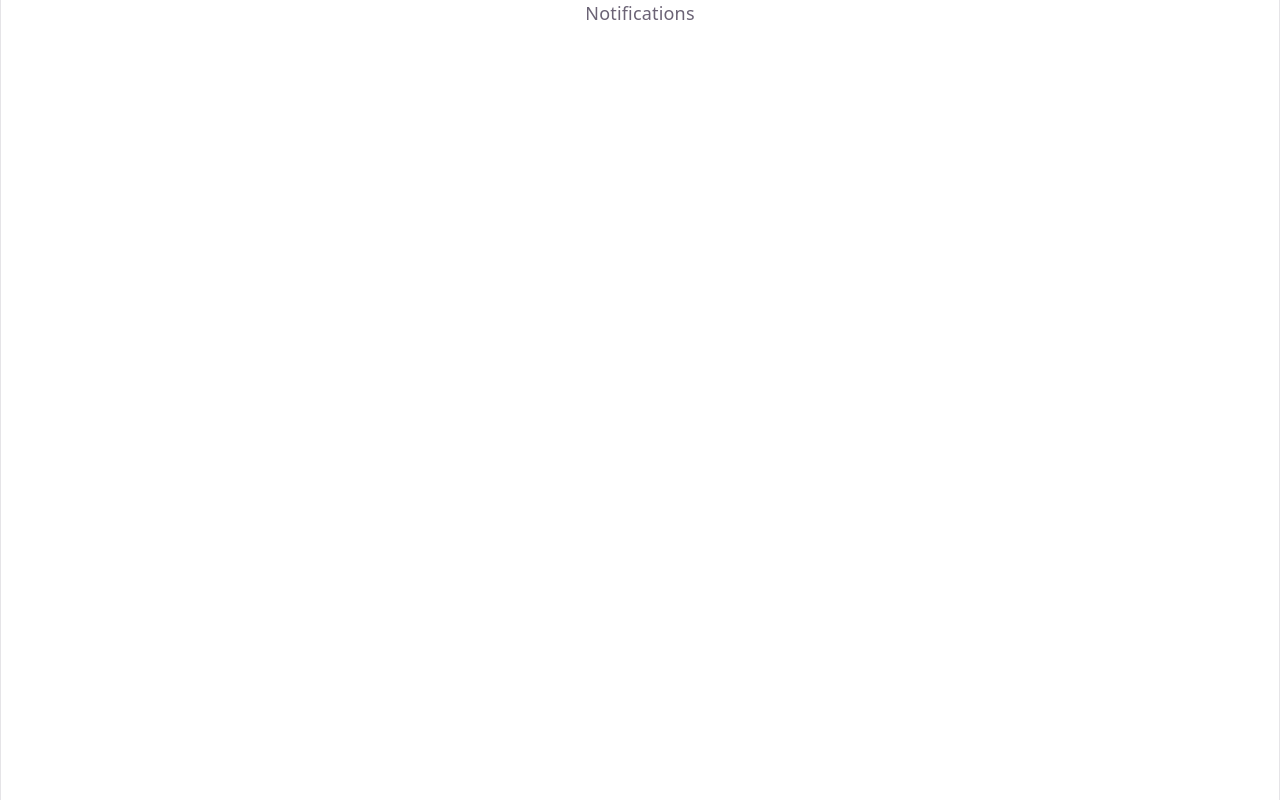
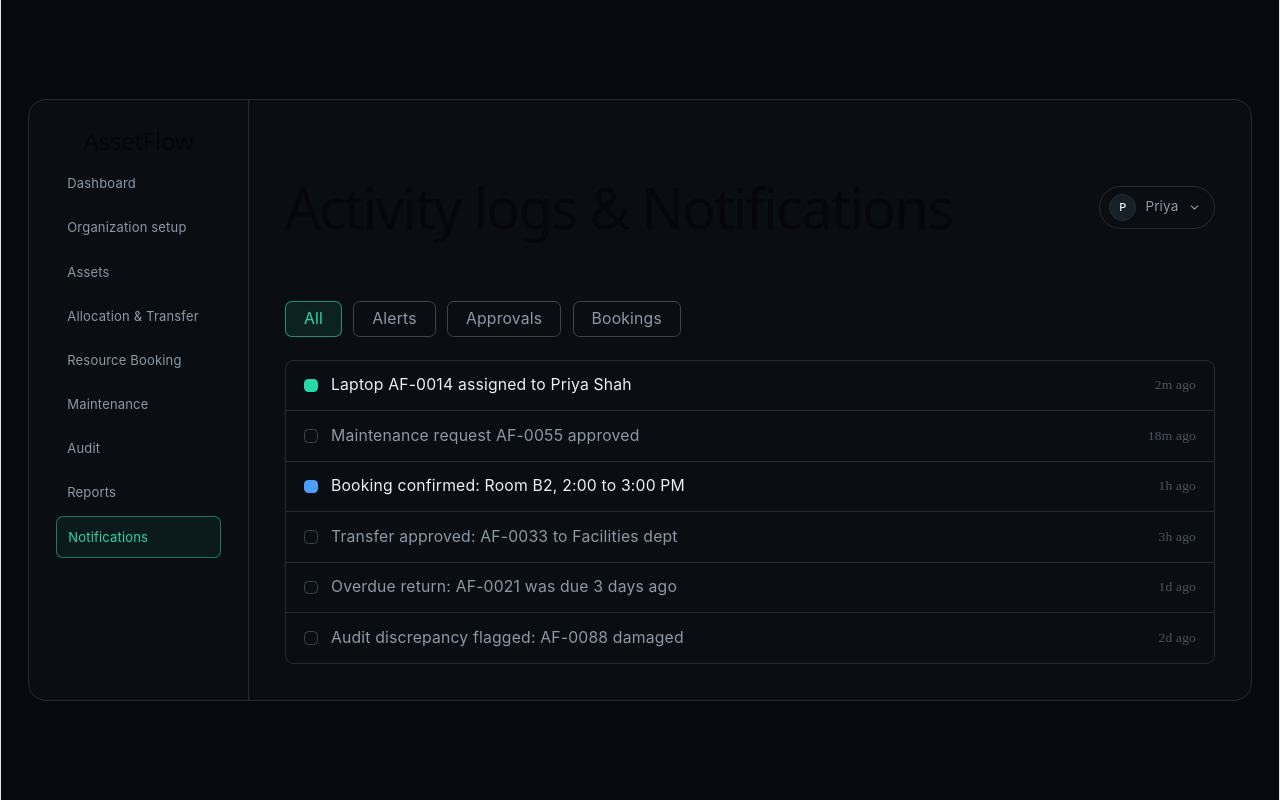
Before and after one commit to anurag435/AssetFlow, a React (Vite) app in the folder frontend/: page /notifications in a window 1280 px wide. Built offline with nearby package versions, Linux system fonts and the light colour scheme.

Commit message:
Notification Added

```diff
--- a/frontend/src/components/Notifications.jsx
+++ b/frontend/src/components/Notifications.jsx
@@ -1,9 +1,207 @@
-import React from 'react'
+import { useMemo, useState, useRef, useEffect } from "react";
+import { LogOut, ChevronDown } from "lucide-react";
 
-const Notifications = () => {
+const navItems = [
+  "Dashboard",
+  "Organization setup",
+  "Assets",
+  "Allocation & Transfer",
+  "Resource Booking",
+  "Maintenance",
+  "Audit",
+  "Reports",
+  "Notifications",
+];
+
+const filters = ["All", "Alerts", "Approvals", "Bookings"];
+
+const initialNotifications = [
+  { id: 1, text: "Laptop AF-0014 assigned to Priya Shah", time: "2m ago", category: "Approvals", read: false },
+  { id: 2, text: "Maintenance request AF-0055 approved", time: "18m ago", category: "Approvals", read: true },
+  { id: 3, text: "Booking confirmed: Room B2, 2:00 to 3:00 PM", time: "1h ago", category: "Bookings", read: false },
+  { id: 4, text: "Transfer approved: AF-0033 to Facilities dept", time: "3h ago", category: "Approvals", read: true },
+  { id: 5, text: "Overdue return: AF-0021 was due 3 days ago", time: "1d ago", category: "Alerts", read: true },
+  { id: 6, text: "Audit discrepancy flagged: AF-0088 damaged", time: "2d ago", category: "Alerts", read: true },
+];
+
+const dotColor = {
+  Alerts: "bg-[#F0555F] border-[#F0555F]/60",
+  Approvals: "bg-[#29D8AA] border-[#29D8AA]/60",
+  Bookings: "bg-[#4C9FFE] border-[#4C9FFE]/60",
+};
+
+export default function NotificationsPage({ userName = "Priya", onNavigate, onLogout }) {
+  const [activeNav, setActiveNav] = useState("Notifications");
+  const [filter, setFilter] = useState("All");
+  const [items, setItems] = useState(initialNotifications);
+
+  function goTo(item) {
+    setActiveNav(item);
+    onNavigate?.(item);
+  }
+
+  const visible = useMemo(
+    () => (filter === "All" ? items : items.filter((n) => n.category === filter)),
+    [items, filter]
+  );
+
+  function toggleRead(id) {
+    setItems((prev) => prev.map((n) => (n.id === id ? { ...n, read: !n.read } : n)));
+  }
+
   return (
-    <div>Notifications</div>
-  )
+    <div className="min-h-screen bg-[#060a10] font-['Inter'] flex items-center justify-center p-6">
+      <div className="w-full rounded-2xl border border-[#232C36] bg-[#0A0E13] overflow-hidden flex fade-in">
+        <Sidebar active={activeNav} onSelect={goTo} />
+
+        <div className="flex-1 min-w-0 p-8">
+          <div className="flex items-center justify-between">
+            <h1 className="text-[#ECF1F5] font-['Space_Grotesk'] font-semibold text-xl">Activity logs &amp; Notifications</h1>
+            <ProfileMenu userName={userName} onLogout={onLogout} />
+          </div>
+
+          <div className="flex items-center gap-2.5 mt-5 fade-up" style={{ animationDelay: "40ms" }}>
+            {filters.map((f) => (
+              <FilterTab key={f} label={f} active={f === filter} onClick={() => setFilter(f)} />
+            ))}
+          </div>
+
+          <div className="mt-5 rounded-lg border border-[#232C36] overflow-hidden fade-up" style={{ animationDelay: "90ms" }}>
+            {visible.length === 0 ? (
+              <p className="text-sm text-[#8C99A6] px-4 py-6 text-center">No notifications in this category.</p>
+            ) : (
+              visible.map((n, i) => (
+                <NotificationRow
+                  key={n.id}
+                  notification={n}
+                  last={i === visible.length - 1}
+                  onToggle={() => toggleRead(n.id)}
+                />
+              ))
+            )}
+          </div>
+        </div>
+      </div>
+
+      <style>{`
+        @keyframes fadeIn { from { opacity: 0; transform: translateY(10px); } to { opacity: 1; transform: translateY(0); } }
+        .fade-in { animation: fadeIn .4s ease both; }
+        @keyframes fadeUp { from { opacity: 0; transform: translateY(6px); } to { opacity: 1; transform: translateY(0); } }
+        .fade-up { animation: fadeUp .4s cubic-bezier(0.16, 1, 0.3, 1) both; }
+        @keyframes menuIn { from { opacity: 0; transform: translateY(-4px) scale(.98); } to { opacity: 1; transform: translateY(0) scale(1); } }
+        .menu-in { animation: menuIn .15s ease both; transform-origin: top right; }
+      `}</style>
+    </div>
+  );
 }
 
-export default Notifications
+function FilterTab({ label, active, onClick }) {
+  return (
+    <button
+      onClick={onClick}
+      className={`h-8 px-4 rounded-md text-sm transition-all active:scale-[0.97] border ${
+        active
+          ? "border-[#29D8AA]/60 text-[#29D8AA] bg-[#29D8AA]/[0.1]"
+          : "border-[#3A4551] text-[#8C99A6] hover:text-[#ECF1F5] hover:bg-[#171F27]"
+      }`}
+    >
+      {label}
+    </button>
+  );
+}
+
+function NotificationRow({ notification, last, onToggle }) {
+  const { text, time, category, read } = notification;
+  return (
+    <button
+      onClick={onToggle}
+      className={`w-full flex items-center gap-3 px-4 py-3 text-left transition-colors hover:bg-[#10161D] ${
+        !last ? "border-b border-[#232C36]" : ""
+      }`}
+    >
+      <span
+        className={`w-3 h-3 rounded-sm border shrink-0 ${
+          read ? "bg-transparent border-[#3A4551]" : dotColor[category]
+        }`}
+      />
+      <span className={`flex-1 text-sm ${read ? "text-[#8C99A6]" : "text-[#ECF1F5]"}`}>{text}</span>
+      <span className="text-xs text-[#4A5460] font-['JetBrains_Mono'] shrink-0">{time}</span>
+    </button>
+  );
+}
+
+function Sidebar({ active, onSelect }) {
+  return (
+    <aside className="w-[220px] shrink-0 border-r border-[#232C36] p-6">
+      <h2 className="text-[#ECF1F5] font-['Space_Grotesk'] font-bold text-lg mb-6">AssetFlow</h2>
+
+      <nav className="space-y-1">
+        {navItems.map((item) => {
+          const isActive = item === active;
+          return (
+            <button
+              key={item}
+              onClick={() => onSelect(item)}
+              className={`w-full text-left px-2.5 py-1.5 rounded-md text-[13px] transition-colors ${
+                isActive
+                  ? "border border-[#29D8AA]/50 text-[#29D8AA] bg-[#29D8AA]/[0.06]"
+                  : "text-[#8C99A6] hover:text-[#ECF1F5] hover:bg-[#10161D]"
+              }`}
+            >
+              {item}
+            </button>
+          );
+        })}
+      </nav>
+    </aside>
+  );
+}
+
+function ProfileMenu({ userName, onLogout }) {
+  const [open, setOpen] = useState(false);
+  const menuRef = useRef(null);
+
+  useEffect(() => {
+    function handleClickOutside(e) {
+      if (menuRef.current && !menuRef.current.contains(e.target)) setOpen(false);
+    }
+    document.addEventListener("mousedown", handleClickOutside);
+    return () => document.removeEventListener("mousedown", handleClickOutside);
+  }, []);
+
+  function handleLogout() {
+    setOpen(false);
+    onLogout?.();
+  }
+
+  return (
+    <div className="relative" ref={menuRef}>
+      <button
+        onClick={() => setOpen((v) => !v)}
+        className="flex items-center gap-2 pl-2 pr-3 py-1.5 rounded-full border border-[#232C36] transition-colors hover:border-[#4C9FFE]/50 hover:bg-[#10161D]"
+      >
+        <span className="w-6 h-6 rounded-full bg-[#171F27] border border-[#232C36] flex items-center justify-center text-[11px] text-[#ECF1F5] font-medium">
+          {userName.charAt(0)}
+        </span>
+        <span className="text-xs text-[#8C99A6]">{userName}</span>
+        <ChevronDown size={13} className={`text-[#8C99A6] transition-transform ${open ? "rotate-180" : ""}`} />
+      </button>
+
+      {open && (
+        <div className="menu-in absolute right-0 mt-2 w-44 rounded-lg border border-[#232C36] bg-[#10161D] shadow-lg shadow-black/40 overflow-hidden z-10">
+          <div className="px-3.5 py-2.5 border-b border-[#232C36]">
+            <p className="text-sm text-[#ECF1F5] font-medium truncate">{userName}</p>
+            <p className="text-xs text-[#8C99A6] mt-0.5">Employee</p>
+          </div>
+          <button
+            onClick={handleLogout}
+            className="w-full flex items-center gap-2 px-3.5 py-2.5 text-sm text-[#F0555F] hover:bg-[#F0555F]/[0.08] transition-colors"
+          >
+            <LogOut size={14} />
+            Log out
+          </button>
+        </div>
+      )}
+    </div>
+  );
+}
```
